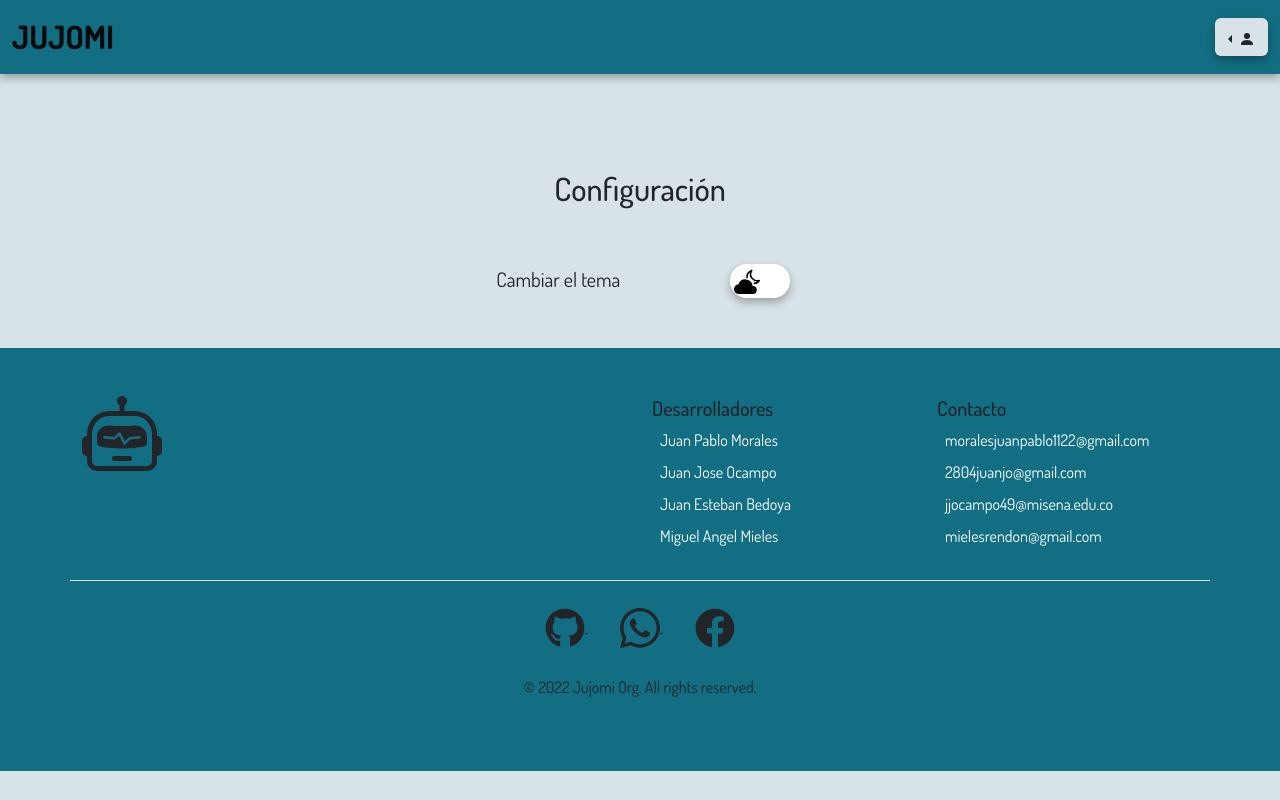
After one commit to Kolozuz/Jujomi, a PHP site: page /Views/Usuario/ConfigUsuario.php in a window 1280 px wide. The commit adds this page. Run offline with PHP 8.4, Linux system fonts and the light colour scheme.

Commit message:
Co-authored-by: JuanJo2804 <JuanJo2804@users.noreply.github.com>

```diff
--- a/Inc/footer.php
+++ b/Inc/footer.php
@@ -1,5 +1,5 @@
-    <div class="container-fluid bg-primario py-5">
-        <footer class="container">
+    <div class="container-fluid bg-primario py-5" style="overflow: hidden;">
+        <footer class="container fs-5 fs">
             <div class="row mb-4">
                 <div class="col-6">
                     <svg xmlns="http://www.w3.org/2000/svg" width="80" fill="currentColor" class="bi bi-robot" viewBox="0 0 16 16">
--- a/Inc/userfooter.php
+++ b/Inc/userfooter.php
@@ -33,19 +33,13 @@
             <div class="row border-top py-4 text-center">
                 <div class="col mb-4">
                     <a class="link-dark ms-3 me-3" href="#">
-                        <svg xmlns="http://www.w3.org/2000/svg" width="30" fill="currentColor" class="bi bi-whatsapp" viewBox="0 0 16 16">
-                                <path d="M13.601 2.326A7.854 7.854 0 0 0 7.994 0C3.627 0 .068 3.558.064 7.926c0 1.399.366 2.76 1.057 3.965L0 16l4.204-1.102a7.933 7.933 0 0 0 3.79.965h.004c4.368 0 7.926-3.558 7.93-7.93A7.898 7.898 0 0 0 13.6 2.326zM7.994 14.521a6.573 6.573 0 0 1-3.356-.92l-.24-.144-2.494.654.666-2.433-.156-.251a6.56 6.56 0 0 1-1.007-3.505c0-3.626 2.957-6.584 6.591-6.584a6.56 6.56 0 0 1 4.66 1.931 6.557 6.557 0 0 1 1.928 4.66c-.004 3.639-2.961 6.592-6.592 6.592zm3.615-4.934c-.197-.099-1.17-.578-1.353-.646-.182-.065-.315-.099-.445.099-.133.197-.513.646-.627.775-.114.133-.232.148-.43.05-.197-.1-.836-.308-1.592-.985-.59-.525-.985-1.175-1.103-1.372-.114-.198-.011-.304.088-.403.087-.088.197-.232.296-.346.1-.114.133-.198.198-.33.065-.134.034-.248-.015-.347-.05-.099-.445-1.076-.612-1.47-.16-.389-.323-.335-.445-.34-.114-.007-.247-.007-.38-.007a.729.729 0 0 0-.529.247c-.182.198-.691.677-.691 1.654 0 .977.71 1.916.81 2.049.098.133 1.394 2.132 3.383 2.992.47.205.84.326 1.129.418.475.152.904.129 1.246.08.38-.058 1.171-.48 1.338-.943.164-.464.164-.86.114-.943-.049-.084-.182-.133-.38-.232z"/>
-                        </svg>
+                        <img src="../../Public/img/github-brands.svg" alt="...">
                     </a>
-                    <a class="link-dark ms-3 me-3" href="https://github.com/Kolozuz/ChatBot">
-                        <svg xmlns="http://www.w3.org/2000/svg" width="30" fill="currentColor" class="bi bi-github" viewBox="0 0 16 16">
-                                <path d="M8 0C3.58 0 0 3.58 0 8c0 3.54 2.29 6.53 5.47 7.59.4.07.55-.17.55-.38 0-.19-.01-.82-.01-1.49-2.01.37-2.53-.49-2.69-.94-.09-.23-.48-.94-.82-1.13-.28-.15-.68-.52-.01-.53.63-.01 1.08.58 1.23.82.72 1.21 1.87.87 2.33.66.07-.52.28-.87.51-1.07-1.78-.2-3.64-.89-3.64-3.95 0-.87.31-1.59.82-2.15-.08-.2-.36-1.02.08-2.12 0 0 .67-.21 2.2.82.64-.18 1.32-.27 2-.27.68 0 1.36.09 2 .27 1.53-1.04 2.2-.82 2.2-.82.44 1.1.16 1.92.08 2.12.51.56.82 1.27.82 2.15 0 3.07-1.87 3.75-3.65 3.95.29.25.54.73.54 1.48 0 1.07-.01 1.93-.01 2.2 0 .21.15.46.55.38A8.012 8.012 0 0 0 16 8c0-4.42-3.58-8-8-8z"/>
-                        </svg>
+                    <a class="link-dark ms-3 me-3" href="https://github.com/Kolozuz/Jujomi">
+                        <img src="../../Public/img/whatsapp-brands.svg" alt="">
                     </a>
-                    <a class="link-dark ms-3 me-3" href="#">
-                        <svg xmlns="http://www.w3.org/2000/svg" width="30" fill="currentColor" class="bi bi-youtube" viewBox="0 0 16 16">
-                                <path d="M8.051 1.999h.089c.822.003 4.987.033 6.11.335a2.01 2.01 0 0 1 1.415 1.42c.101.38.172.883.22 1.402l.01.104.022.26.008.104c.065.914.073 1.77.074 1.957v.075c-.001.194-.01 1.108-.082 2.06l-.008.105-.009.104c-.05.572-.124 1.14-.235 1.558a2.007 2.007 0 0 1-1.415 1.42c-1.16.312-5.569.334-6.18.335h-.142c-.309 0-1.587-.006-2.927-.052l-.17-.006-.087-.004-.171-.007-.171-.007c-1.11-.049-2.167-.128-2.654-.26a2.007 2.007 0 0 1-1.415-1.419c-.111-.417-.185-.986-.235-1.558L.09 9.82l-.008-.104A31.4 31.4 0 0 1 0 7.68v-.123c.002-.215.01-.958.064-1.778l.007-.103.003-.052.008-.104.022-.26.01-.104c.048-.519.119-1.023.22-1.402a2.007 2.007 0 0 1 1.415-1.42c.487-.13 1.544-.21 2.654-.26l.17-.007.172-.006.086-.003.171-.007A99.788 99.788 0 0 1 7.858 2h.193zM6.4 5.209v4.818l4.157-2.408L6.4 5.209z"/>
-                        </svg>
+                    <a class="ms-3 me-3" href="#">
+                        <img src="../../Public/img/facebook-brands.svg" alt="...">
                     </a>
                 </div>
                 <span>© 2022 Jujomi Org. All rights reserved.</span>
--- a/Inc/userheader.php
+++ b/Inc/userheader.php
@@ -30,9 +30,9 @@
                         </svg>
                     </div>
                         <ul class="dropdown-menu my-3">
-                            <li><a class="dropdown-item" href="#">Mi Perfil</a></li>
+                            <li><a class="dropdown-item" href="../Usuario/PerfilUsuario.php">Mi Perfil</a></li>
                             <li><a class="dropdown-item" href="../Usuario/CursosUsuario.php">Mis Cursos</a></li>
-                            <li><a class="dropdown-item" href="#">Configuracion</a></li>
+                            <li><a class="dropdown-item" href="../Usuario/ConfigUsuario.php">Configuracion</a></li>
                             <li><a class="dropdown-item" href="#">FAQ</a></li>
                         </ul>
                 </span>
--- a/Public/Css/style.css
+++ b/Public/Css/style.css
@@ -10,7 +10,7 @@
 :root {
     --primario: #126E82;
     --secundario: #51C4D3;
-    --claro: #D8E3E7;
+    --claro: #D8E3E7 ;
     --oscuro: #132C33;
     --space: url(../../Public/img/stars_pattern.svg);
 }
@@ -21,7 +21,9 @@
     background-color: #51B4C3;
     outline: solid var(--oscuro) .1rem;
 }
-.bg-claro{background-color: var(--claro);}
+.bg-claro{
+    background: var(--claro);
+    background: linear-gradient(280deg, var(--secundario) 0%, var(--claro) 0%); }
 .bg-oscuro{background-color: var(--oscuro);}
 .bg-space{background-image: var(--space);}
 
@@ -40,8 +42,69 @@
     z-index: 1;
 }
 
+/*----------------------------------------------- Custom Switch -----------------------------------------------*/
+.switch {
+    position: relative;
+    display: inline-block;
+    width: 60px;
+    height: 34px;
+    border-radius: 34px;
+  }
+
+  .switch input {
+    opacity: 0;
+    width: 0;
+    height: 0;
+  }
+
+  .slider {
+    position: absolute;
+    cursor: pointer;
+    top: 0;
+    left: 0;
+    right: 0;
+    bottom: 0;
+    background-color: white;
+    -webkit-transition: .4s;
+    transition: .4s;
+  }
+
+  .slider:before {
+    position: absolute;
+    content: "";
+    height: 26px;
+    width: 26px;
+    left: 4px;
+    bottom: 4px;
+    background-image: url(../img/light_moon.svg);
+    background-repeat: no-repeat;
+    background-size: 100%;
+    -webkit-transition: .4s;
+    transition: .4s;
+  }
+
+  input:checked + .slider {
+    background-color: var(--primario);
+  }
 
 
+  input:checked + .slider:before {
+    background-image: url(../img/dark_moon.svg);
+    background-repeat: no-repeat;
+    background-size: 100%;
+    -webkit-transform: translateX(26px);
+    -ms-transform: translateX(26px);
+    transform: translateX(26px);
+  }
+
+  /* Rounded sliders */
+  .slider.round {
+    border-radius: 34px;
+  }
+
+  .slider.round:before {
+    border-radius: 0%;
+  }
 
 
 /*----------------------------------------------- Loading Screen -----------------------------------------------*/
--- a/Views/Cursos/html5.php
+++ b/Views/Cursos/html5.php
@@ -1,7 +1,7 @@
 <?php
 include '../../Inc/userheader.php';
 include '../../Models/Curso.php';
-foreach($cursoobjeto as $c){
+foreach($htmlobj as $c){
 ?>
     <div class="container-fluid">
         <div class="row m-4 d-flex align-items-center">
--- /dev/null
+++ b/Views/Usuario/ConfigUsuario.php
@@ -0,0 +1,26 @@
+<?php
+include '../../Inc/userheader.php';
+?>
+    <div class="container-fluid p-5 text-center">
+        <div class="row m-5">
+            <div class="col">
+                <h2>Configuración</h2>
+            </div>
+        </div>
+        <div class="row fs-5">
+            <div class="col-4"></div>
+            <div class="col-2 form-check form-switch">
+                <span>Cambiar el tema</span>
+            </div>
+            <div class="col-2 form-check form-switch  d-flex justify-content-center">
+                <label class="switch shadow-sm">
+                    <input type="checkbox" name="theme" id="theme">
+                <span class="slider round"></span>
+                </label>
+
+            </div>
+            <div class="col-4"></div>
+        </div>
+    </div>
+
+<?php include '../../Inc/userfooter.php' ?>
--- a/Views/Usuario/CursosUsuario.php
+++ b/Views/Usuario/CursosUsuario.php
@@ -3,7 +3,7 @@ include '../../Inc/userheader.php';
 include '../../Models/Curso.php';
 ?>
 <div class="row container-fluid text-center p-4">
-<?php foreach($cursoobjeto as $c){ ?>
+<?php foreach($htmlobj as $c){ ?>
     <article class="col-3">
         <div class="container-fluid bg-light p-2 mx-2 rounded">
             <a href="../Cursos/html5.php" class="row">
```
Also changed, not shown: Config/Update.php (added, +11 -0 lines), Controllers/UsuarioController.php (+8 -1 lines), Cursos.php (+4 -4 lines), Models/Curso.php (+7 -1 lines), Models/Usuario.php (+15 -1 lines), Views/Usuario/PerfilUsuario.php (added, +29 -0 lines), Public/img/a.svg (added), Public/img/dark_moon.svg (added), Public/img/facebook-brands.svg, Public/img/github-brands.svg, Public/img/light_moon.svg (added), Public/img/whatsapp-brands.svg.
